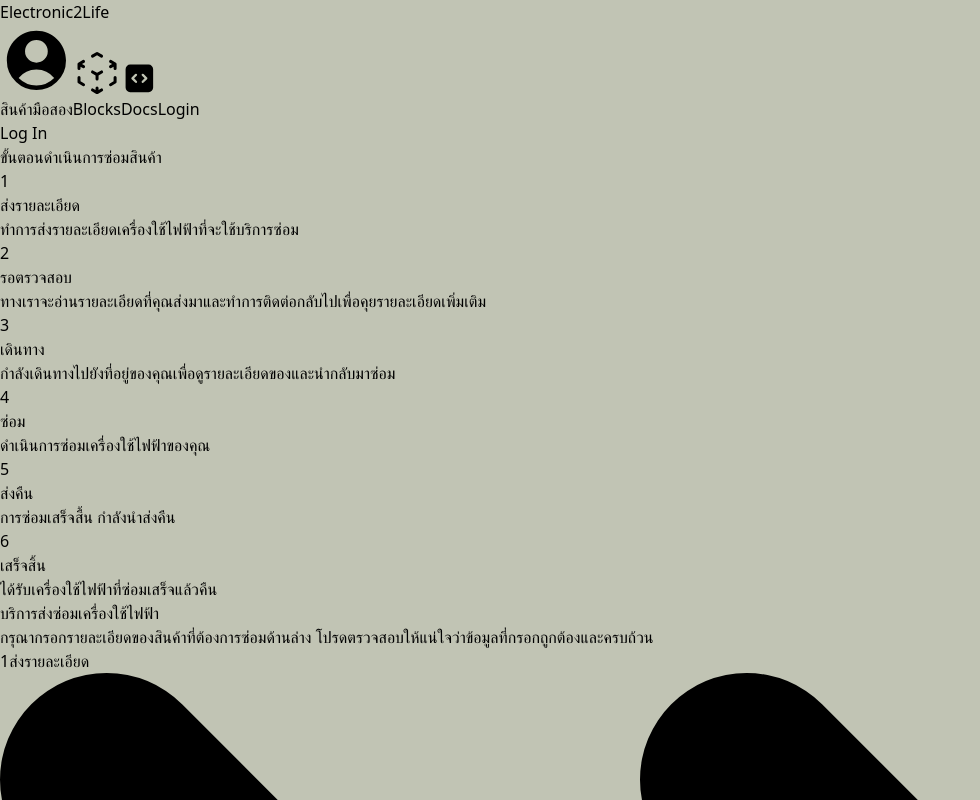
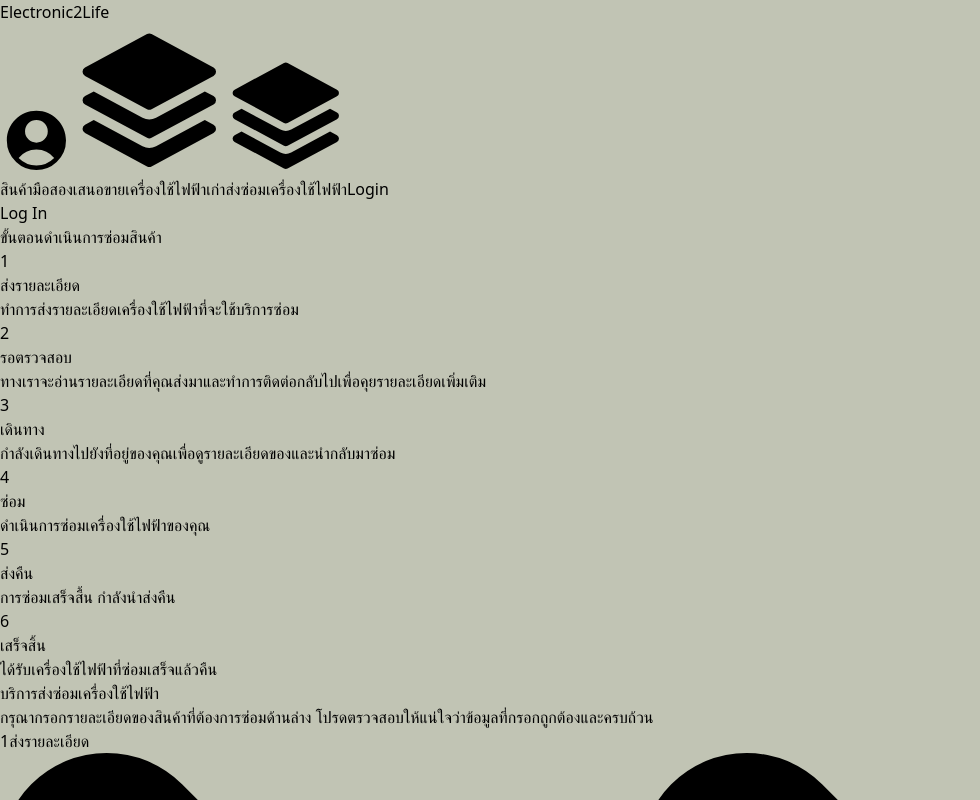
Before and after one commit to it64070092/Electronic2Life, a React (Vite) app in the folder frontEnd/: page /fixrequest in a window 1280 px wide. Shown: the top 800 px of the page, without its empty margins (0-980 px from the left). Built offline with nearby package versions, Linux system fonts and the light colour scheme.

Commit message:
Add route for button

```diff
--- a/frontEnd/src/App.jsx
+++ b/frontEnd/src/App.jsx
@@ -30,7 +30,7 @@ function App() {
         <Route path='*' element={<NotFound />} />
         <Route path='/product' element={<ProductPage />} />
         <Route path='/fixrequest' element={<FixRequest/>} />
-        <Route path='/SellRequest' element={<SellRequest/>} />
+        <Route path='/sellrequest' element={<SellRequest/>} />
         <Route path='/admin' element={<AdminPage/>} />
         <Route path='/profile' element={<Profile/>} />
         <Route path='/addproduct' element={<AddProductForm/>}/>
--- a/frontEnd/src/components/NavBar.jsx
+++ b/frontEnd/src/components/NavBar.jsx
@@ -146,14 +146,14 @@ export function ComplexNavbar() {
       onclick:"product"
     },
     {
-      label: "Blocks",
-      icon: CubeTransparentIcon,
-      onclick:"product"
+      label: "เสนอขายเครื่องใช้ไฟฟ้าเก่า",
+      icon: Square3Stack3DIcon,
+      onclick:"sellrequest"
     },
     {
-      label: "Docs",
-      icon: CodeBracketSquareIcon,
-      onclick:"/"
+      label: "ส่งซ่อมเครื่องใช้ไฟฟ้า",
+      icon: Square3Stack3DIcon,
+      onclick:"fixrequest"
     },
   ];
 
--- a/frontEnd/src/content/HomePage.jsx
+++ b/frontEnd/src/content/HomePage.jsx
@@ -2,16 +2,26 @@ import { useState } from 'react'
 import '../App.css'
 import { ComplexNavbar } from '../components/NavBar'
 import { Carousel } from 'react-responsive-carousel';
+import { useNavigate } from 'react-router-dom';
 import 'react-responsive-carousel/lib/styles/carousel.min.css';
 // import { Button } from "@material-tailwind/react";
 function HomePage() {
 
+    const navigate = useNavigate();
+
+    const handleNavigate2 = () => {
+        navigate('/sellrequest'); // Navigate to '/sellrequest' when the button is clicked
+    };
+
+    const handleNavigate = () => {
+        navigate('/fixrequest'); // Navigate to '/sellrequest' when the button is clicked
+    };
 
     return (
         <>
 
             <section>
-            <Carousel autoPlay={true} interval={5000} infiniteLoop={true} showArrows={false}  showStatus={false}>
+                <Carousel autoPlay={true} interval={5000} infiniteLoop={true} showArrows={false} showStatus={false}>
                     <div className="bg-[#C1C4B4] py-8 flex flex-col lg:flex-row items-center justify-center">
                         {/* Left side content */}
                         <div className="lg:w-1/2 lg:order-first  lg:text-left px-4   ">
@@ -19,7 +29,7 @@ function HomePage() {
                             <h1 className="text-[#A98962] text-3xl font-bold mb-4">ไม่ต้องกังวล!</h1>
                             <p className="text-black text-lg">เรามีทีมผู้เชี่ยวชาญพร้อมรับซ่อมทุกปัญหา!</p>
                             <div className="text-center  mt-12 lg:text-left">
-                            <button className="bg-white text-black-500 px-2 py-2 rounded-md ">ดูเพิ่มเติม </button>
+                                <button onClick={handleNavigate} className="bg-white text-black-500 px-2 py-2 rounded-md ">ดูเพิ่มเติม </button>
                             </div>
 
 
@@ -37,7 +47,7 @@ function HomePage() {
                             <h1 className="text-[#A98962] text-3xl font-bold mb-4">ไม่ต้องกังวล!</h1>
                             <p className="text-black text-lg">เรามีบริการรับซื้อเครื่องใช้ไฟฟ้าทุกชนิด!</p>
                             <div className="text-center  mt-12 lg:text-left">
-                            <button className="bg-white text-black-500 px-2 py-2 rounded-md ">ดูเพิ่มเติม </button>
+                                <button onClick={handleNavigate2} className="bg-white text-black-500 px-2 py-2 rounded-md ">ดูเพิ่มเติม </button>
                             </div>
 
 
@@ -62,7 +72,7 @@ function HomePage() {
                             <div className=" p-8">
                                 <h1 className="text-[#A98962] text-3xl font-bold mb-4">เราคือใคร?</h1>
 
-                                <p className="text-black text-lg">เราคือเว็บไซต์ที่จะทำให้เครื่องใช้ไฟฟ้าที่ไร้ชีวิตกลับมาอีกครั้ง <br/>เพื่อลดขยะอิเล็กทรอนิกส์
+                                <p className="text-black text-lg">เราคือเว็บไซต์ที่จะทำให้เครื่องใช้ไฟฟ้าที่ไร้ชีวิตกลับมาอีกครั้ง <br />เพื่อลดขยะอิเล็กทรอนิกส์
                                     และ รักษาโลกเราให้น่าอยู่เหมือนเดิม</p>
                             </div>
                         </div>
@@ -77,7 +87,7 @@ function HomePage() {
                             <div className=" p-8">
                                 <h1 className="text-[#A98962] text-3xl font-bold mb-4">ทำอย่างไร?</h1>
 
-                                <p className="text-black text-lg">เราเปิดรับซื้อขยะอิเล็กทรอนิกส์ <br/>และนำไปขายต่อในราคาที่ไม่ว่าใครก็สามารถมีเครื่องใช้ไฟฟ้าในบ้านได้</p>
+                                <p className="text-black text-lg">เราเปิดรับซื้อขยะอิเล็กทรอนิกส์ <br />และนำไปขายต่อในราคาที่ไม่ว่าใครก็สามารถมีเครื่องใช้ไฟฟ้าในบ้านได้</p>
                             </div>
                         </div>
                         <div className="w-1/4 lg:order-last">
```
Lines whose indentation alone changed are shown as unchanged.
